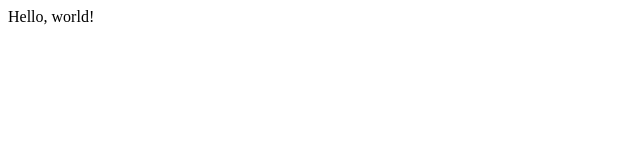
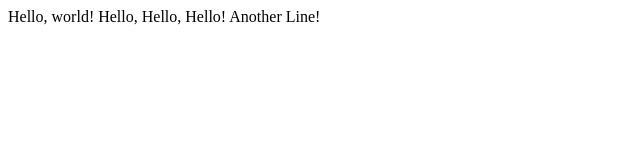
Before and after one commit to prealge/lesson0, a plain HTML site: page index.html in a window 1280 px wide. Shown: the whole page, without its empty margins (0-640 px from the left). Drawn offline with Linux system fonts and the light colour scheme.

Commit message:
first commit

```diff
--- a/index.html
+++ b/index.html
@@ -4,6 +4,7 @@
         <title>My Webpage</title>
     </head>
     <body>
-        Hello, world!
+        Hello, world! Hello, Hello, Hello!
+        Another Line!
     </body>
 </html>
```
